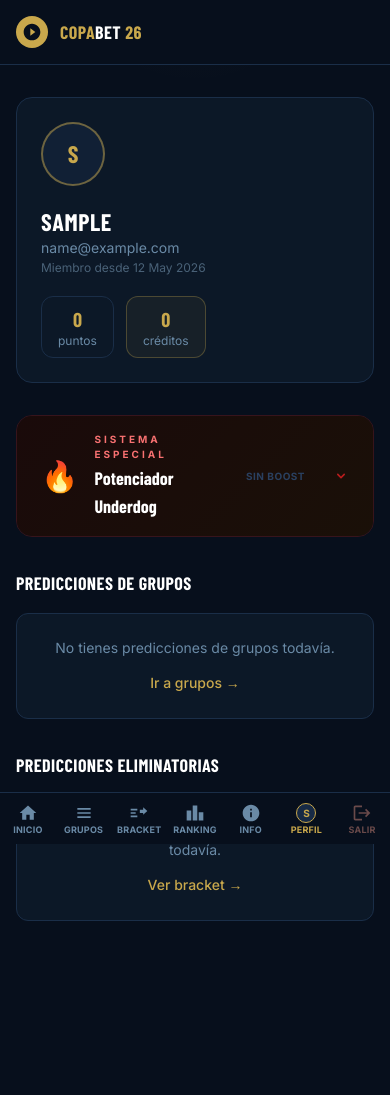
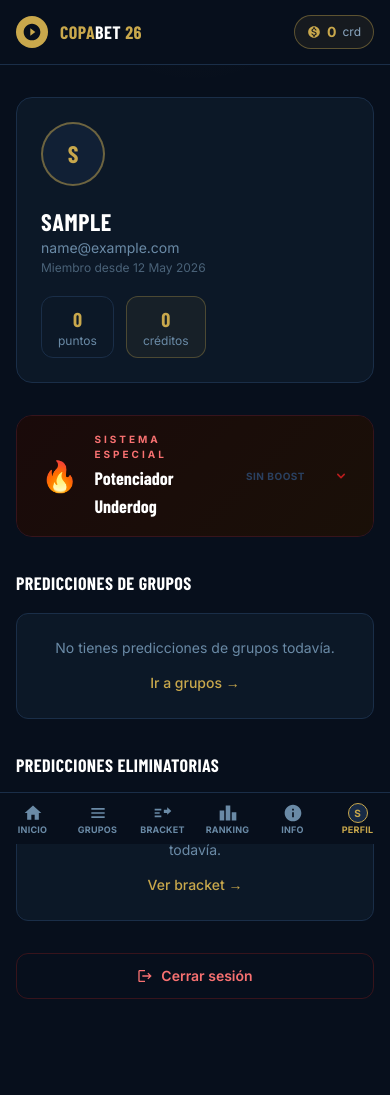
Before and after one commit to Dolopex/Wcpredictor, a Django app: page /accounts/profile/ in a window 390 px wide. Before the commit the page ends 921 px from the top, so only its background shows below. Run offline with Django 5.2, Linux system fonts and the light colour scheme; the visitor is signed in with stand-in values (Sample User, id 1); data that the repository does not hold is empty; some libraries are stand-ins or nearby versions; some web fonts are replaced.

Commit message:
UX: créditos visibles en móvil, Salir movido a perfil, webhook sin secret no bloquea en prod

```diff
--- a/templates/accounts/profile.html
+++ b/templates/accounts/profile.html
@@ -242,5 +242,19 @@
     {% endif %}
   </div>
 
+  <!-- Cerrar sesión (visible solo en móvil) -->
+  <div class="md:hidden">
+    <form method="post" action="{% url 'accounts:logout' %}">
+      {% csrf_token %}
+      <button type="submit"
+        class="w-full flex items-center justify-center gap-2 py-3 rounded-xl text-sm font-semibold text-red-400 border border-red-900/40 hover:bg-red-900/20 transition bg-transparent cursor-pointer">
+        <svg class="w-4 h-4" viewBox="0 0 24 24" fill="currentColor">
+          <path d="M17 7l-1.41 1.41L18.17 11H8v2h10.17l-2.58 2.58L17 17l5-5-5-5zM4 5h8V3H4c-1.1 0-2 .9-2 2v14c0 1.1.9 2 2 2h8v-2H4V5z"/>
+        </svg>
+        Cerrar sesión
+      </button>
+    </form>
+  </div>
+
 </div>
 {% endblock %}
--- a/templates/base.html
+++ b/templates/base.html
@@ -127,7 +127,7 @@
           {% if user.is_authenticated %}
             <!-- Credits badge -->
             <a href="{% url 'tournament:credits' %}"
-               class="hidden sm:flex items-center gap-1.5 px-3 py-1.5 rounded-full border border-[#C9A84C]/40 hover:border-[#C9A84C] transition"
+               class="flex items-center gap-1.5 px-3 py-1.5 rounded-full border border-[#C9A84C]/40 hover:border-[#C9A84C] transition"
                style="background: rgba(201,168,76,0.08);">
               <svg class="w-3.5 h-3.5 text-gold" viewBox="0 0 24 24" fill="currentColor">
                 <path d="M12 2C6.48 2 2 6.48 2 12s4.48 10 10 10 10-4.48 10-10S17.52 2 12 2zm1.41 16.09V20h-2.67v-1.93c-1.71-.36-3.16-1.46-3.27-3.4h1.96c.1 1.05.82 1.87 2.65 1.87 1.96 0 2.4-.98 2.4-1.59 0-.83-.44-1.61-2.67-2.14-2.48-.6-4.18-1.62-4.18-3.67 0-1.72 1.39-2.84 3.11-3.21V4h2.67v1.95c1.86.45 2.79 1.86 2.85 3.39H14.3c-.05-1.11-.64-1.87-2.22-1.87-1.5 0-2.4.68-2.4 1.64 0 .84.65 1.39 2.67 1.91s4.18 1.39 4.18 3.91c-.01 1.83-1.38 2.83-3.12 3.16z"/>
@@ -262,17 +262,6 @@
       </div>
       <span class="text-[9px] font-bold uppercase tracking-wide leading-none">Perfil</span>
     </a>
-    <form method="post" action="{% url 'accounts:logout' %}"
-          class="flex-1 flex flex-col items-center justify-center">
-      {% csrf_token %}
-      <button type="submit"
-        class="w-full flex flex-col items-center justify-center gap-0.5 py-2.5 transition text-[#6A4A4A] hover:text-red-400 bg-transparent border-0 cursor-pointer">
-        <svg class="w-5 h-5" viewBox="0 0 24 24" fill="currentColor">
-          <path d="M17 7l-1.41 1.41L18.17 11H8v2h10.17l-2.58 2.58L17 17l5-5-5-5zM4 5h8V3H4c-1.1 0-2 .9-2 2v14c0 1.1.9 2 2 2h8v-2H4V5z"/>
-        </svg>
-        <span class="text-[9px] font-bold uppercase tracking-wide leading-none">Salir</span>
-      </button>
-    </form>
     {% else %}
     <a href="{% url 'accounts:login' %}"
        class="flex-1 flex flex-col items-center justify-center gap-0.5 py-2.5 transition
--- a/tournament/views.py
+++ b/tournament/views.py
@@ -704,11 +704,7 @@ def mp_webhook_view(request):
     # ── Verificación de firma ─────────────────────────────────────────────────
     webhook_secret = settings.MERCADOPAGO_WEBHOOK_SECRET
     if not webhook_secret:
-        if not settings.DEBUG:
-            # En producción, rechazar webhooks sin secreto configurado
-            logger.error("Webhook MP rechazado: MERCADOPAGO_WEBHOOK_SECRET no está configurado en producción.")
-            return HttpResponse(status=403)
-        logger.warning("Webhook MP: sin verificación de firma (MERCADOPAGO_WEBHOOK_SECRET no definido). Solo aceptable en desarrollo.")
+        logger.warning("Webhook MP: sin verificación de firma (MERCADOPAGO_WEBHOOK_SECRET no definido).")
     else:
         x_signature = request.headers.get('x-signature', '')
         x_request_id = request.headers.get('x-request-id', '')
```
Also changed, not shown: 1 other file.
